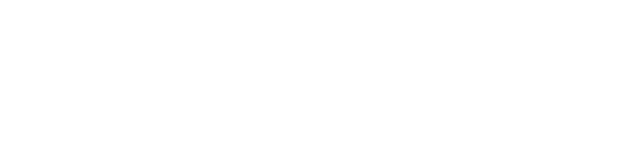
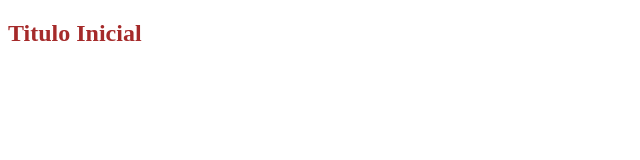
Before and after one commit to JonRodCode/Portfolio, a plain HTML site: page index.html in a window 1280 px wide. Shown: the whole page, without its empty margins (0-640 px from the left). Drawn offline with Linux system fonts and the light colour scheme.

Commit message:
Estructurando

```diff
--- a/css/styles.css
+++ b/css/styles.css
@@ -0,0 +1,3 @@
+.sector-izq {
+    color: brown;
+}
--- a/index.html
+++ b/index.html
@@ -4,8 +4,23 @@
     <meta charset="UTF-8">
     <meta name="viewport" content="width=device-width, initial-scale=1.0">
     <title>Portfolio</title>
+    <link rel="stylesheet" href="./css/styles.css">
 </head>
 <body>
+    <main>
+        <section class="intro">
+            <div class="sector-izq">
+                <h1>Titulo Inicial</h1>
+            </div>
+            <div class="sector-der">
+
+            </div>
+        </section>
+
+        <section>
+
+        </section>
+    </main>
 
 </body>
 </html>
```
